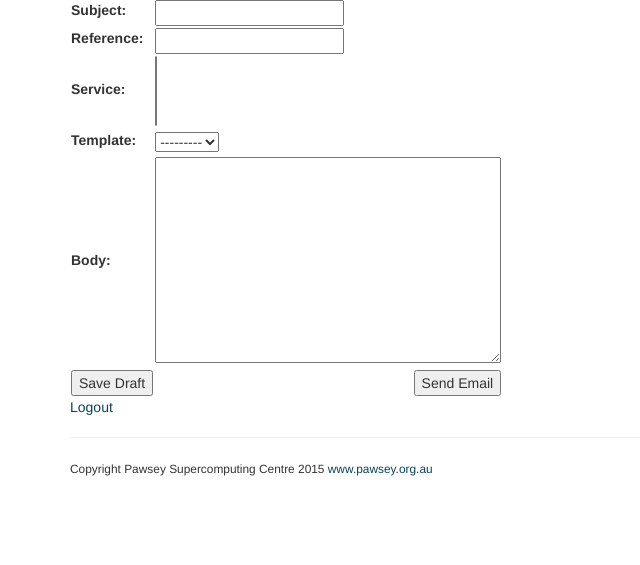
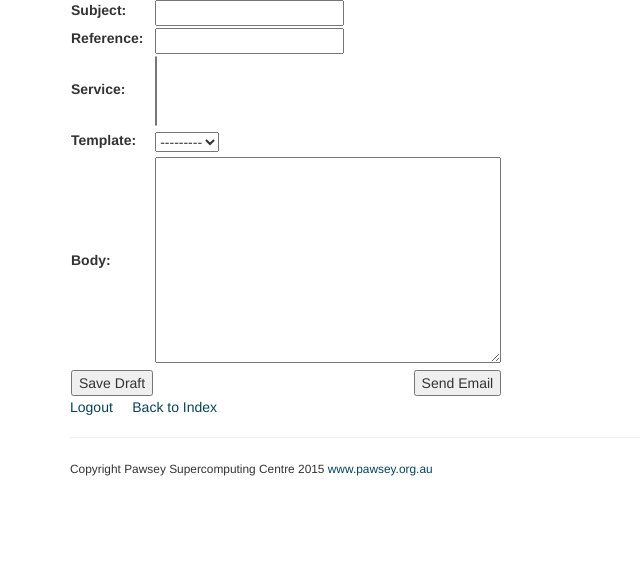
Before and after one commit to Pawseyops/announcement-management, a Django app: page /announce/add/ in a window 1280 px wide. Shown: the part 235-800 px from the top of the page, without its empty margins (0-640 px from the left). Run offline with Django 3.2, Linux system fonts and the light colour scheme; the visitor is signed in with stand-in values (Sample User, id 1); data that the repository does not hold is empty; some libraries are stand-ins or nearby versions.

Commit message:
Added back to index link for all non index pages. Completes addressing of issue 1

```diff
--- a/announcements/announce/templates/announce/base.html
+++ b/announcements/announce/templates/announce/base.html
@@ -18,9 +18,11 @@
         <hr>
         {% block content %}{% endblock %}
         {% if perms.announce %}
-                 <a href="{% url 'admin:logout' %}">Logout</a>
+                 <a href="{% url 'admin:logout' %}">Logout</a>&nbsp;&nbsp;&nbsp;&nbsp;
         {% endif %}
-
+        {% if request.resolver_match.url_name != 'index' %}
+        <a href="{% url 'announce:index' %}">Back to Index</a>
+        {% endif %}
         <hr>
         <small>Copyright Pawsey Supercomputing Centre 2015 <a href="http://www.pawsey.org.au/">www.pawsey.org.au</a></small>
     </div>
```
